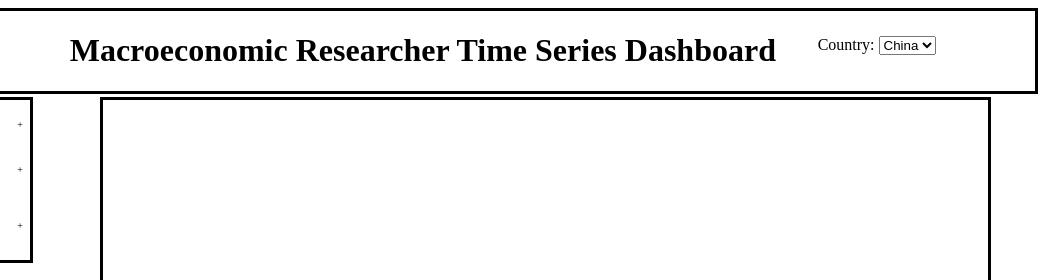
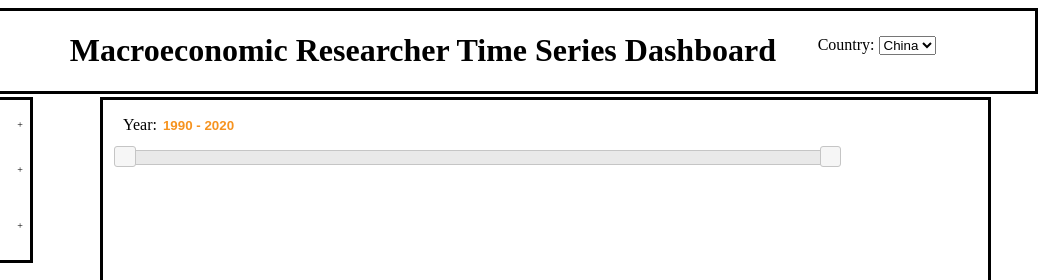
Before and after one commit to Xialu0803/280Hackthon, a plain HTML site: page hackthon.html in a window 1280 px wide. Shown: the top 280 px of the page, 234-1280 px from the left. Drawn offline with nearby package versions, Linux system fonts and the light colour scheme.

Commit message:
add scale bar for year

```diff
--- a/hackthon.html
+++ b/hackthon.html
@@ -6,7 +6,9 @@
     <meta http-equiv="X-UA-Compatible" content="IE=edge">
     <meta name="viewport" content="width=device-width, initial-scale=1.0">
     <link rel="stylesheet" href="style.css">
-    <link rel="stylesheet" href="https://cdnjs.cloudflare.com/ajax/libs/font-awesome/4.7.0/css/font-awesome.min.css">
+    <link rel="stylesheet" href="https://cdnjs.cloudflare.com/ajax/libs/jqueryui/1.12.1/jquery-ui.min.css">
+    <script src="https://code.jquery.com/jquery-3.6.0.js"></script>
+    <script src="https://code.jquery.com/ui/1.13.0/jquery-ui.js"></script>
 
     <title>Macroeconomic</title>
 </head>
@@ -56,6 +58,17 @@
     </div>
 
     <div class="graph">
+        <div id="yearRange">
+            <p>
+                <label for="amount">Year:</label>
+                <input type="text" id="amount" readonly style="border:0; color:#f6931f; font-weight:bold;">
+            </p>
+            <div id="slider-range"></div>
+            <script type="text/javascript" src="script2.js"></script>
+
+        </div>
+
+
 
     </div>
 
--- /dev/null
+++ b/script2.js
@@ -0,0 +1,13 @@
+$(function () {
+    $("#slider-range").slider({
+        range: true,
+        min: 1990,
+        max: 2020,
+        values: [1990, 2020],
+        slide: function (event, ui) {
+            $("#amount").val(+ ui.values[0] + " - " + ui.values[1]);
+        }
+    });
+    $("#amount").val(+ $("#slider-range").slider("values", 0) +
+        " - " + $("#slider-range").slider("values", 1));
+});
--- a/style.css
+++ b/style.css
@@ -95,3 +95,9 @@
     margin-top: 3px;
 
 }
+
+#yearRange{
+    width: 80%;
+    position: relative;
+    margin-left: 20px;
+}
```
